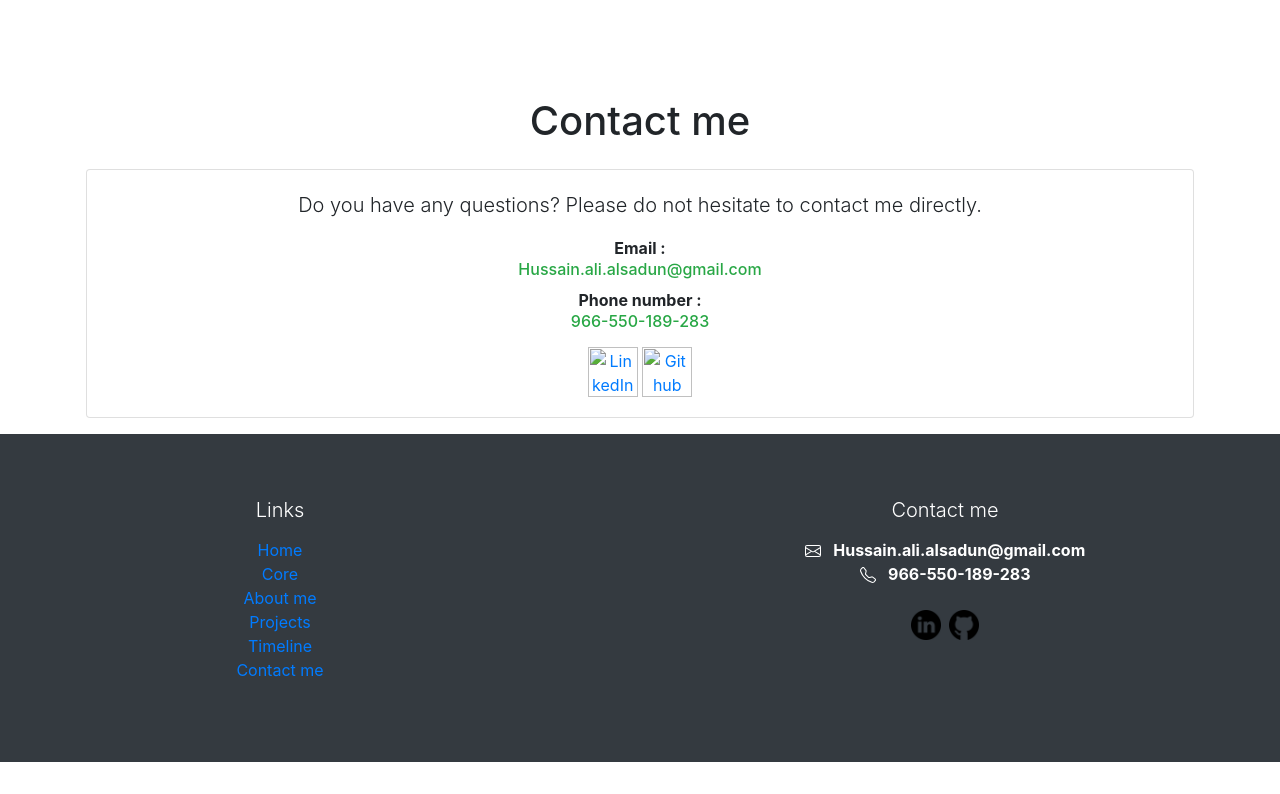
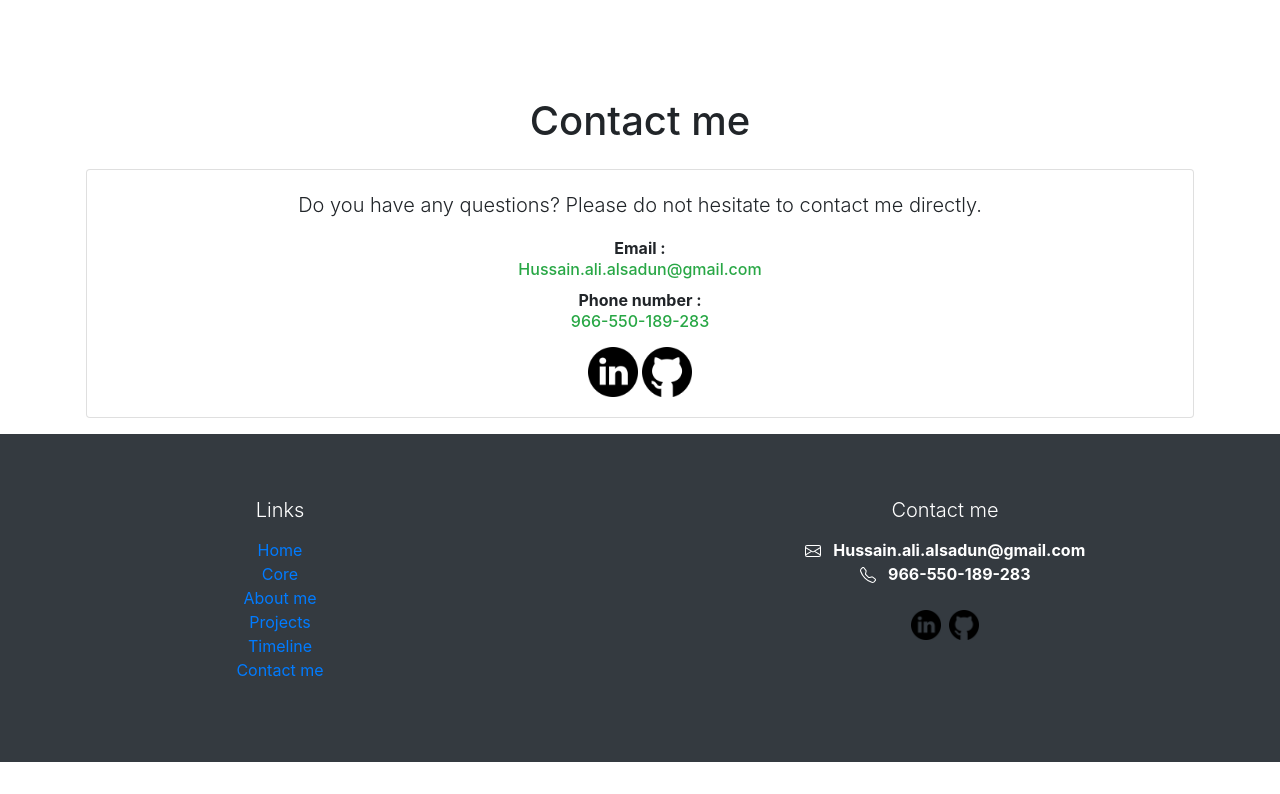
Before and after one commit to husseinAli23/hussain-portfolio, a plain HTML site: page index.html in a window 1280 px wide. Shown: the part 4009-4803 px from the top of the page. Drawn offline with nearby package versions, Linux system fonts and the light colour scheme; the site is published under a folder, as on GitHub Pages, so addresses that start at the root find nothing.

Commit message:
Update index.html

```diff
--- a/index.html
+++ b/index.html
@@ -464,11 +464,11 @@ I work as a mobile application developer on the Android platform. I use Android
       </dd>
 
       <a href="https://www.linkedin.com/in/hussain-al-sadon/">
-        <img src="/image/linkedin.png"   alt="LinkedIn image" height="50px">
+        <img src="image/linkedin.png"   alt="LinkedIn image" height="50px">
       </a>
       <a href="https://github.com/husseinAli23">
 
-        <img src="/image/github.png"   alt="Github image" height="50px">
+        <img src="image/github.png"   alt="Github image" height="50px">
       </a>
     </div>
     </div>
```
